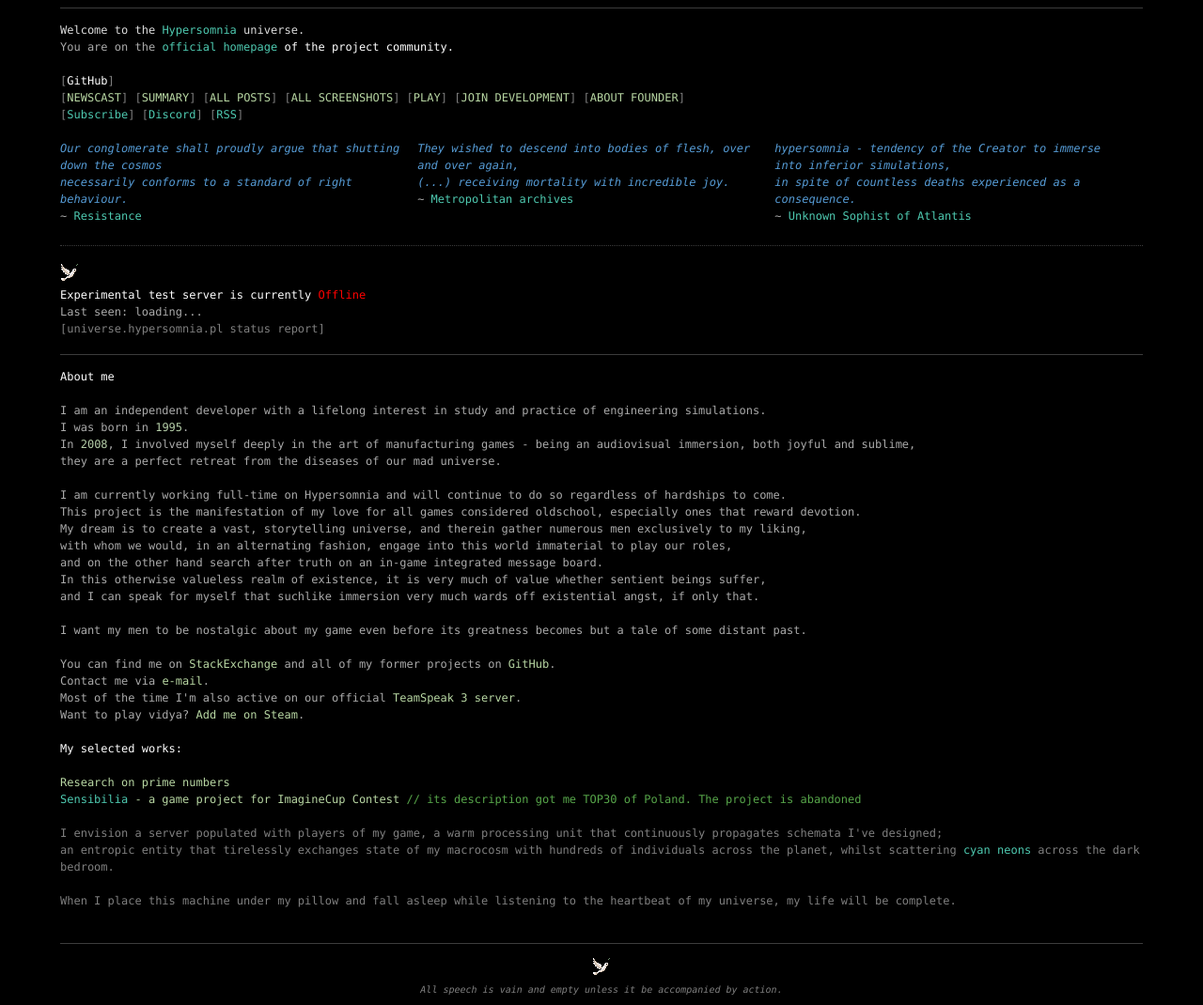
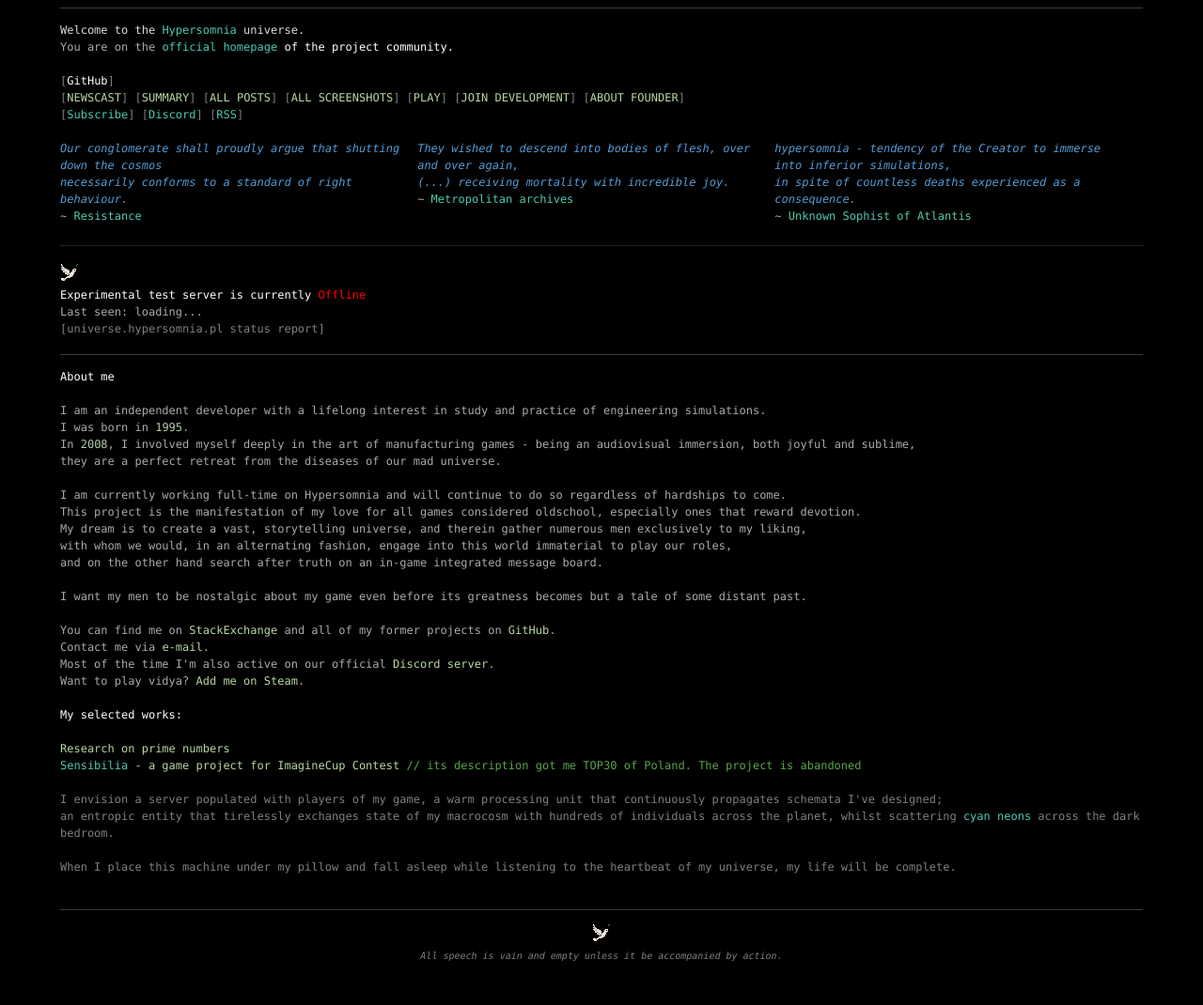
Before and after one commit to TeamHypersomnia/TeamHypersomnia.github.io, a Jekyll site: the page built from founder.html, in a window 1280 px wide. Shown: the whole page at 94% size. Built offline with Jekyll 4.4.1, drawn with Linux system fonts in a browser that asks for light colours; after the commit the page ends 1034 px from its top, so only the background shows below that; grey boxes are pictures that could not be loaded.

Commit message:
slight fix

```diff
--- a/founder.html
+++ b/founder.html
@@ -15,15 +15,13 @@
 My dream is to create a vast, storytelling universe, and therein gather numerous men exclusively to my liking,<br/>
 with whom we would, in an alternating fashion, engage into this world immaterial to play our roles, <br/>
 and on the other hand search after truth on an in-game integrated message board.<br/>
-In this otherwise valueless realm of existence, it is very much of value whether sentient beings suffer,<br/>
-and I can speak for myself that suchlike immersion very much wards off existential angst, if only that.<br/>
 <br/>
 I want my men to be nostalgic about my game even before its greatness becomes but a tale of some distant past.<br/>
 <br/>
 
   You can find me on <a class="vsenum" href="http://stackexchange.com/users/236344/devdalus?tab=accounts">StackExchange</a> and all of my former projects on <a class="vsenum" href="https://github.com/geneotech/">GitHub</a>.
   <br/>Contact me via <a class="vsenum" href="mailto:patryk.czachurski@gmail.com">e-mail</a>.<br/>
-  Most of the time I'm also active on our official <a class="vsenum" href="{{ "/ts3"| prepend: site.baseurl }}">TeamSpeak 3 server</a>.<br/>
+  Most of the time I'm also active on our official <a class="vsenum" href="https://discord.gg/rMdUVWh">Discord server</a>.<br/>
   Want to play vidya? <a class="vsenum" href="http://steamcommunity.com/id/hypersomnialeaddev/">Add me on Steam</a>.
 <br/><br/>
 
```
